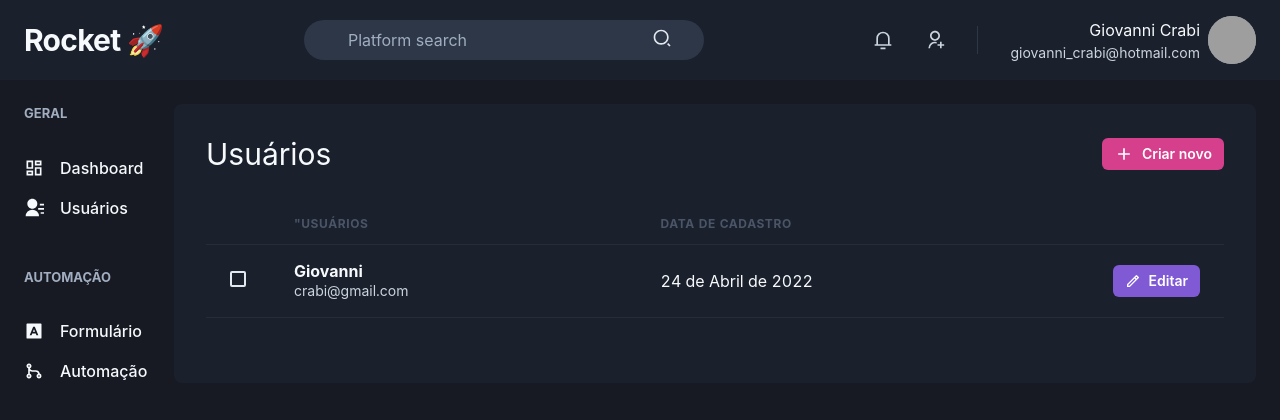
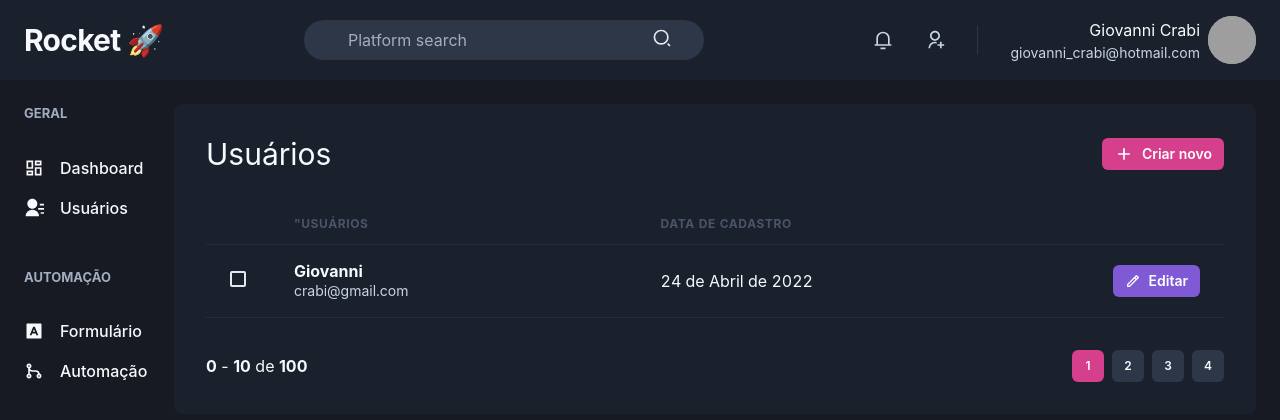
Before and after one commit to GiovanniCrabi/TrainingWIthChakraUI, a Next.js app: page /users in a window 1280 px wide. Shown: the top 420 px of the page. Built offline with nearby package versions, Linux system fonts and the light colour scheme; grey boxes are pictures that could not be loaded.

Commit message:
Created pagination

```diff
--- /dev/null
+++ b/src/components/Pagination.tsx
@@ -0,0 +1,66 @@
+import { Box, Button, Stack } from "@chakra-ui/react";
+
+
+export function Pagination() {
+  return (
+    <Stack
+      direction='row'
+      mt='8'
+      justify='space-between'
+      align='center'
+    >
+      <Box>
+        <strong>0</strong> - <strong>10</strong> de <strong>100</strong>
+      </Box>
+        <Stack direction='row' spacing='2'>
+            <Button
+              size='sm'
+              fontSize='xs'
+              width='4'
+              colorScheme='pink'
+              disabled
+              _disabled={{
+                bgColor:'pink.500',
+                cursor: 'default'
+              }}
+            >
+            1
+            </Button>
+
+            <Button
+            size='sm'
+            fontSize='xs'
+            width='4'
+            bg='gray.700'
+            _hover={{
+              bg:'gray.500'
+            }}
+          >
+            2
+          </Button>
+          <Button
+            size='sm'
+            fontSize='xs'
+            width='4'
+            bg='gray.700'
+            _hover={{
+              bg:'gray.500'
+            }}
+          >
+            3
+          </Button>
+          <Button
+            size='sm'
+            fontSize='xs'
+            width='4'
+            bg='gray.700'
+            _hover={{
+              bg:'gray.500'
+            }}
+          >
+            4
+          </Button>
+        </Stack>
+    </Stack>
+  );
+}
--- a/src/pages/index.tsx
+++ b/src/pages/index.tsx
@@ -19,9 +19,9 @@
         borderRadius={8}
         flexDir='column'
       >
-        <Stack spacing='4'>
-          <Input name='email' type='email' label='E-mail' />
-          <Input name='password' type='password' label='Password' />
+        <Stack spacing='6'>
+          <Input name='email' type='email' placeholder="E-mail" />
+          <Input name='password' type='password' placeholder="Password"/>
 
         </Stack>
 
--- a/src/pages/users/index.tsx
+++ b/src/pages/users/index.tsx
@@ -2,6 +2,7 @@
 import { RiAddLine, RiPencilLine } from "react-icons/ri";
 
 import { Header } from "../../components/Header";
+import { Pagination } from "../../components/Pagination";
 import { Sidebar } from "../../components/Sidebar";
 
 export default function UserList() {
@@ -66,6 +67,9 @@
               </Tr>
             </Tbody>
           </Table>
+
+        <Pagination />
+
         </Box>
       </Flex>
     </Box>
```
